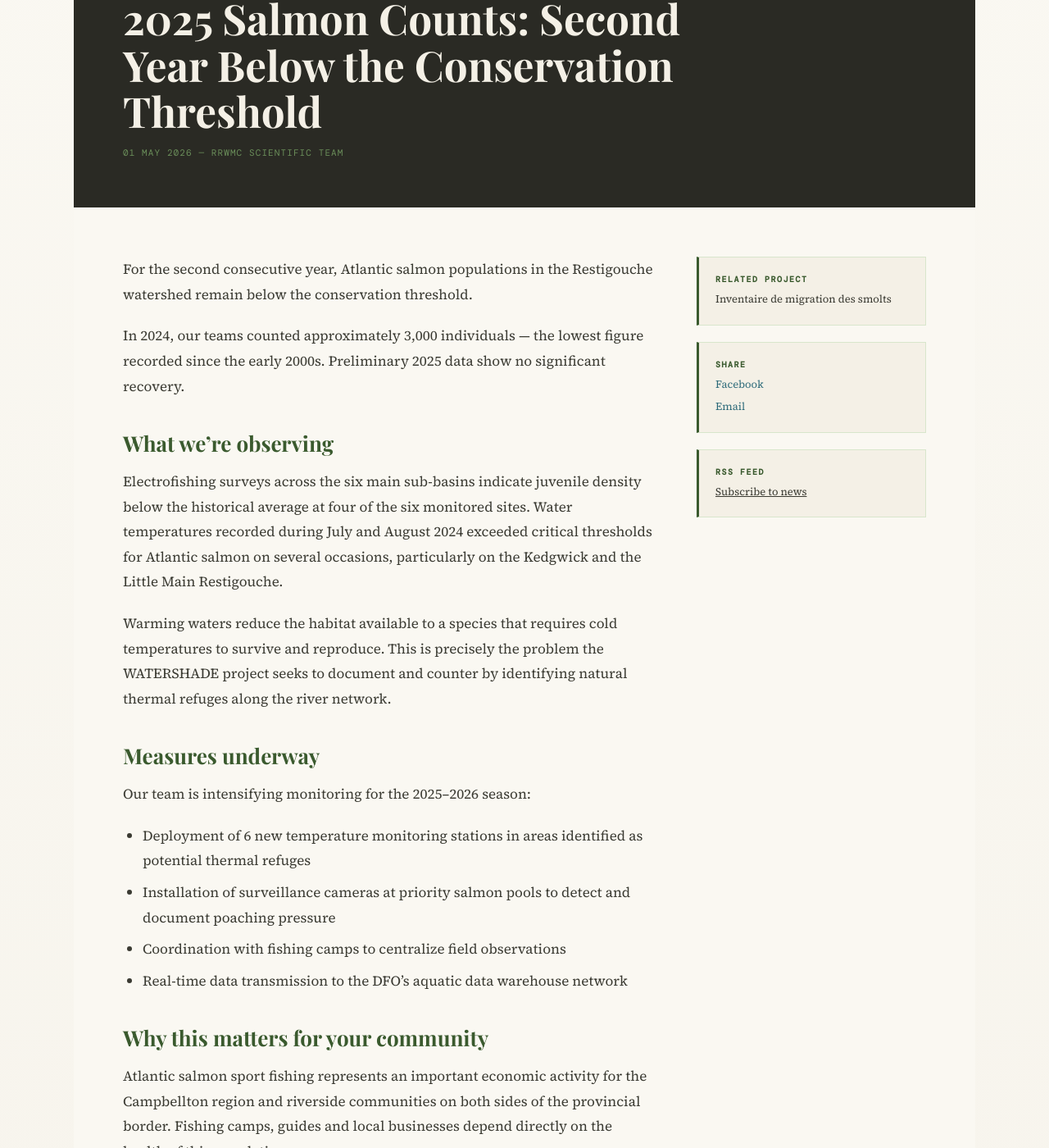
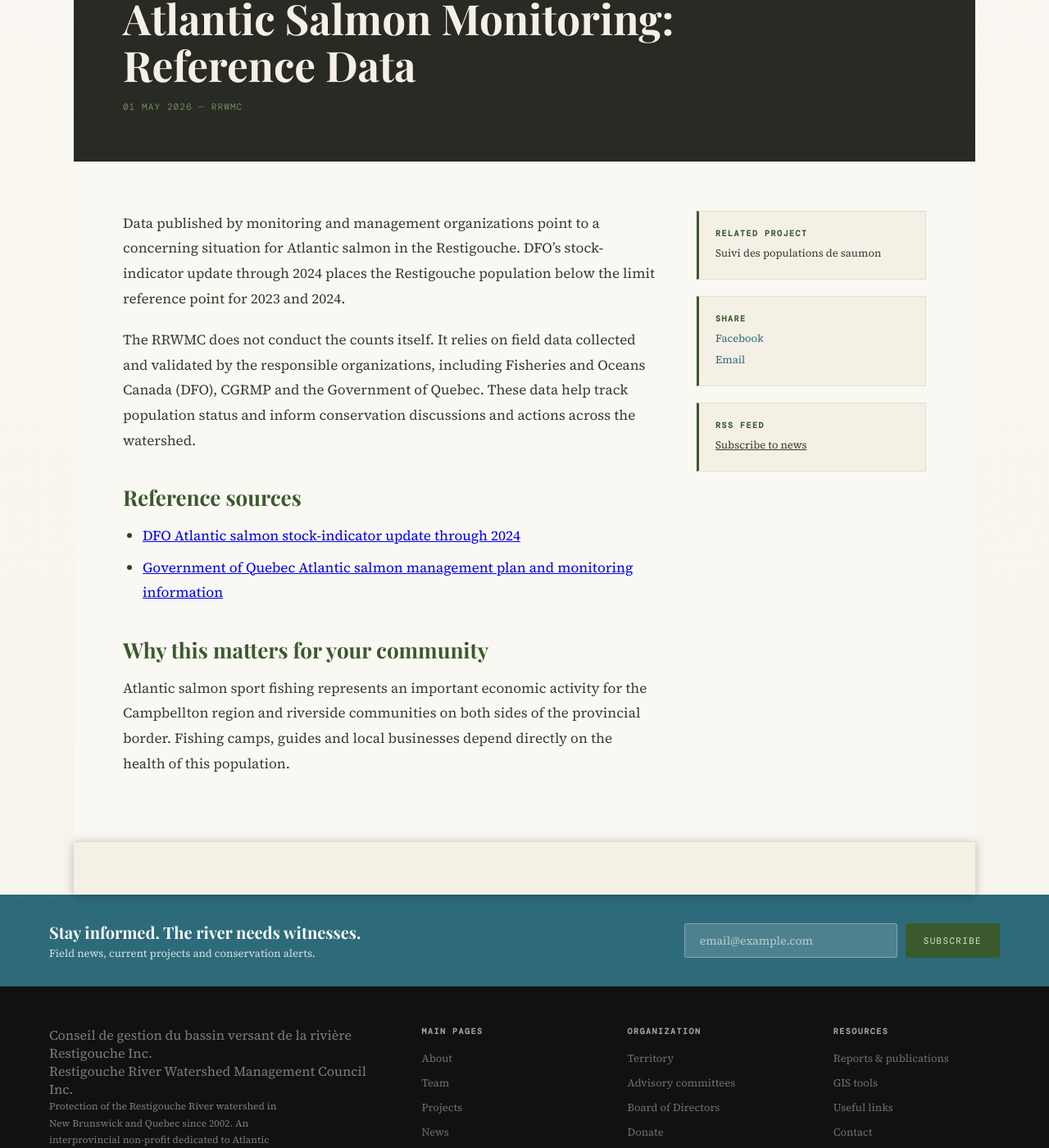
Before and after one commit to foxah047-stack/secure, a Jekyll site: the page built from _posts/2026-05-01-comptages-saumons-2025.md, in a window 1280 px wide and 1400 px high, scrolled down 234 px. Shown: the whole window at 82% size. Built offline with Jekyll 4.4.1, drawn with Linux system fonts in a browser that asks for light colours; some web fonts are replaced; some of the changed text lies outside the part shown.

Commit message:
Update salmon monitoring news sources

```diff
--- a/_posts/2026-05-01-comptages-saumons-2025.md
+++ b/_posts/2026-05-01-comptages-saumons-2025.md
@@ -1,64 +1,40 @@
 ---
 layout: post
-title: "Comptages de saumons 2025 : deuxième année sous le seuil de conservation"
-title_fr: "Comptages de saumons 2025 : deuxième année sous le seuil de conservation"
-title_en: "2025 Salmon Counts: Second Year Below the Conservation Threshold"
+title: "Suivi du saumon atlantique : données de référence"
+title_fr: "Suivi du saumon atlantique : données de référence"
+title_en: "Atlantic Salmon Monitoring: Reference Data"
 image: "/assets/img/news-salmon.jpg"
 categorie_fr: "Alerte conservation"
 categorie_en: "Conservation Alert"
-projet: "Inventaire de migration des smolts"
-auteur_fr: "Équipe scientifique CGBVRR"
-auteur_en: "RRWMC Scientific Team"
-excerpt_fr: "Pour la deuxième année consécutive, les populations de saumon atlantique dans le bassin versant de la Restigouche demeurent sous le seuil de conservation. Voici ce que nos équipes observent sur le terrain."
-excerpt_en: "For the second consecutive year, Atlantic salmon populations in the Restigouche watershed remain below the conservation threshold. Here's what our teams are observing in the field."
+projet: "Suivi des populations de saumon"
+auteur_fr: "CGBVRR"
+auteur_en: "RRWMC"
+excerpt_fr: "Les données publiées par les organismes de suivi et de gestion font état d’une situation préoccupante pour le saumon atlantique de la Restigouche."
+excerpt_en: "Data published by monitoring and management organizations point to a concerning situation for Atlantic salmon in the Restigouche."
 body_fr: |
-  Pour la deuxième année consécutive, les populations de saumon atlantique dans le bassin versant de la Restigouche demeurent sous le seuil de conservation.
+  Les données publiées par les organismes de suivi et de gestion indiquent une situation préoccupante pour le saumon atlantique de la Restigouche. La mise à jour des indicateurs de stock du MPO jusqu’en 2024 situe la population de la Restigouche sous le point de référence limite pour 2023 et 2024.
 
-  En 2024, nos équipes ont comptabilisé environ 3 000 individus — le chiffre le plus bas enregistré depuis le début des années 2000. Les données préliminaires de 2025 ne montrent pas de reprise significative.
+  Le CGBVRR ne réalise pas lui-même les décomptes. Il s’appuie sur les données recueillies sur le terrain et validées par les organismes responsables, notamment le ministère des Pêches et des Océans Canada (MPO), la CGRMP et le gouvernement du Québec. Ces données permettent de suivre l’état des populations et d’orienter les échanges et les actions de conservation dans le bassin versant.
 
-  ## Ce que nous observons
+  ## Sources de référence
 
-  Les relevés par électropêche sur les six principaux sous-bassins indiquent une densité de juvéniles inférieure à la moyenne historique sur quatre des six sites surveillés. Les températures de l'eau enregistrées pendant les mois de juillet et août 2024 ont dépassé les seuils critiques pour le saumon atlantique à plusieurs reprises, en particulier sur le Kedgwick et la Little Main Restigouche.
-
-  Le réchauffement des eaux réduit les zones d'habitat disponibles pour une espèce qui requiert des températures fraîches pour survivre et se reproduire. C'est précisément ce problème que le projet WATERSHADE cherche à documenter et à contrer en identifiant les refuges thermiques naturels le long du réseau hydrographique.
-
-  ## Les mesures en cours
-
-  Notre équipe intensifie la surveillance pour la saison 2025–2026 :
-
-  - Déploiement de 6 nouvelles stations de mesure de température dans les zones identifiées comme refuges thermiques potentiels
-  - Installation de caméras de surveillance aux bassins à saumon prioritaires pour détecter et documenter la pression de braconnage
-  - Coordination avec les camps de pêche pour centraliser les observations de terrain
-  - Transmission des données en temps réel au réseau de l'entrepôt de données aquatiques du MPO
+  - [Mise à jour des indicateurs de stock du saumon atlantique du MPO jusqu’en 2024](https://waves-vagues.dfo-mpo.gc.ca/library-bibliotheque/41293939.pdf)
+  - [Plan de gestion du saumon atlantique et informations de suivi du gouvernement du Québec](https://www.quebec.ca/agriculture-environnement-et-ressources-naturelles/faune/gestion-faune-habitats-fauniques/gestion-especes-fauniques/plans-gestion/saumon-atlantique)
 
   ## Pourquoi ça importe pour votre communauté
 
   La pêche sportive au saumon atlantique représente une activité économique importante pour la région de Campbellton et les collectivités riveraines des deux côtés de la frontière provinciale. Les camps de pêche, les guides et les commerçants locaux dépendent directement de la santé de cette population.
+body_en: |
+  Data published by monitoring and management organizations point to a concerning situation for Atlantic salmon in the Restigouche. DFO’s stock-indicator update through 2024 places the Restigouche population below the limit reference point for 2023 and 2024.
 
-  Si vous observez des activités suspectes sur la rivière, signalez-le à la GRC ou à la Sûreté du Québec. Vous pouvez aussi nous contacter directement.
-body_en: |
-  For the second consecutive year, Atlantic salmon populations in the Restigouche watershed remain below the conservation threshold.
+  The RRWMC does not conduct the counts itself. It relies on field data collected and validated by the responsible organizations, including Fisheries and Oceans Canada (DFO), CGRMP and the Government of Quebec. These data help track population status and inform conservation discussions and actions across the watershed.
 
-  In 2024, our teams counted approximately 3,000 individuals — the lowest figure recorded since the early 2000s. Preliminary 2025 data show no significant recovery.
+  ## Reference sources
 
-  ## What we're observing
-
-  Electrofishing surveys across the six main sub-basins indicate juvenile density below the historical average at four of the six monitored sites. Water temperatures recorded during July and August 2024 exceeded critical thresholds for Atlantic salmon on several occasions, particularly on the Kedgwick and the Little Main Restigouche.
-
-  Warming waters reduce the habitat available to a species that requires cold temperatures to survive and reproduce. This is precisely the problem the WATERSHADE project seeks to document and counter by identifying natural thermal refuges along the river network.
-
-  ## Measures underway
-
-  Our team is intensifying monitoring for the 2025–2026 season:
-
-  - Deployment of 6 new temperature monitoring stations in areas identified as potential thermal refuges
-  - Installation of surveillance cameras at priority salmon pools to detect and document poaching pressure
-  - Coordination with fishing camps to centralize field observations
-  - Real-time data transmission to the DFO's aquatic data warehouse network
+  - [DFO Atlantic salmon stock-indicator update through 2024](https://waves-vagues.dfo-mpo.gc.ca/library-bibliotheque/41293939.pdf)
+  - [Government of Quebec Atlantic salmon management plan and monitoring information](https://www.quebec.ca/agriculture-environnement-et-ressources-naturelles/faune/gestion-faune-habitats-fauniques/gestion-especes-fauniques/plans-gestion/saumon-atlantique)
 
   ## Why this matters for your community
 
   Atlantic salmon sport fishing represents an important economic activity for the Campbellton region and riverside communities on both sides of the provincial border. Fishing camps, guides and local businesses depend directly on the health of this population.
-
-  If you observe suspicious activity on the river, report it to the RCMP or the Sûreté du Québec. You can also contact us directly.
 ---
```
Also changed, not shown: _posts/2026-04-15-cameras-anti-braconnage.md (deleted, +0 -68 lines).
